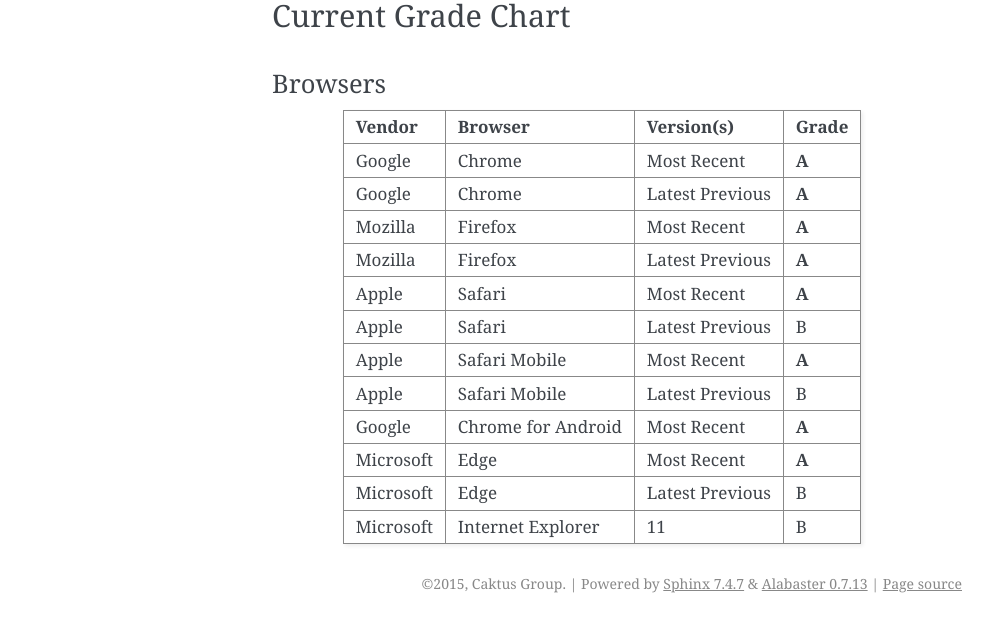
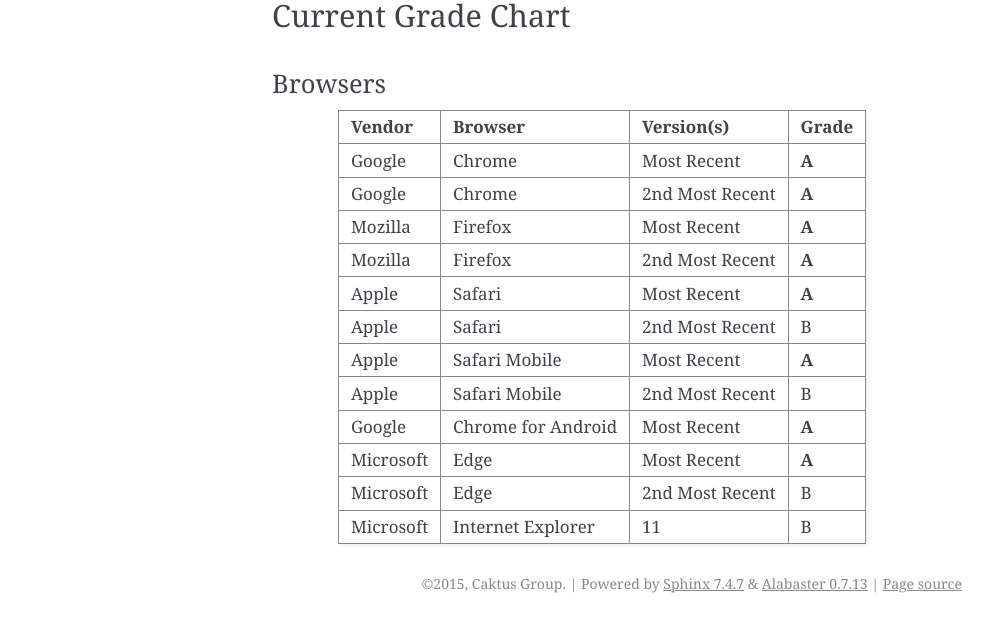
Before and after one commit to caktus/guidebook, a Sphinx documentation site: the page built from source/supported-clients.rst, in a window 1280 px wide. Shown: the part 1620-2240 px from the top of the page, without its empty margins (148-1140 px from the left). Built offline with Sphinx 7.4.7, drawn with Linux system fonts in a browser that asks for light colours.

Commit message:
Update supported-clients.rst

```diff
--- a/source/supported-clients.rst
+++ b/source/supported-clients.rst
@@ -57,15 +57,15 @@
 Vendor      Browser                 Version(s)               Grade
 =========   ===================     =====================    =====
 Google      Chrome                  Most Recent              **A**
-Google      Chrome                  Latest Previous          **A**
+Google      Chrome                  2nd Most Recent          **A**
 Mozilla     Firefox                 Most Recent              **A**
-Mozilla     Firefox                 Latest Previous          **A**
+Mozilla     Firefox                 2nd Most Recent          **A**
 Apple       Safari                  Most Recent              **A**
-Apple       Safari                  Latest Previous            B
+Apple       Safari                  2nd Most Recent            B
 Apple       Safari Mobile           Most Recent              **A**
-Apple       Safari Mobile           Latest Previous            B
+Apple       Safari Mobile           2nd Most Recent            B
 Google      Chrome for Android      Most Recent              **A**
 Microsoft   Edge                    Most Recent              **A**
-Microsoft   Edge                    Latest Previous            B
+Microsoft   Edge                    2nd Most Recent            B
 Microsoft   Internet Explorer       11                         B
 =========   ===================     =====================    =====
```
